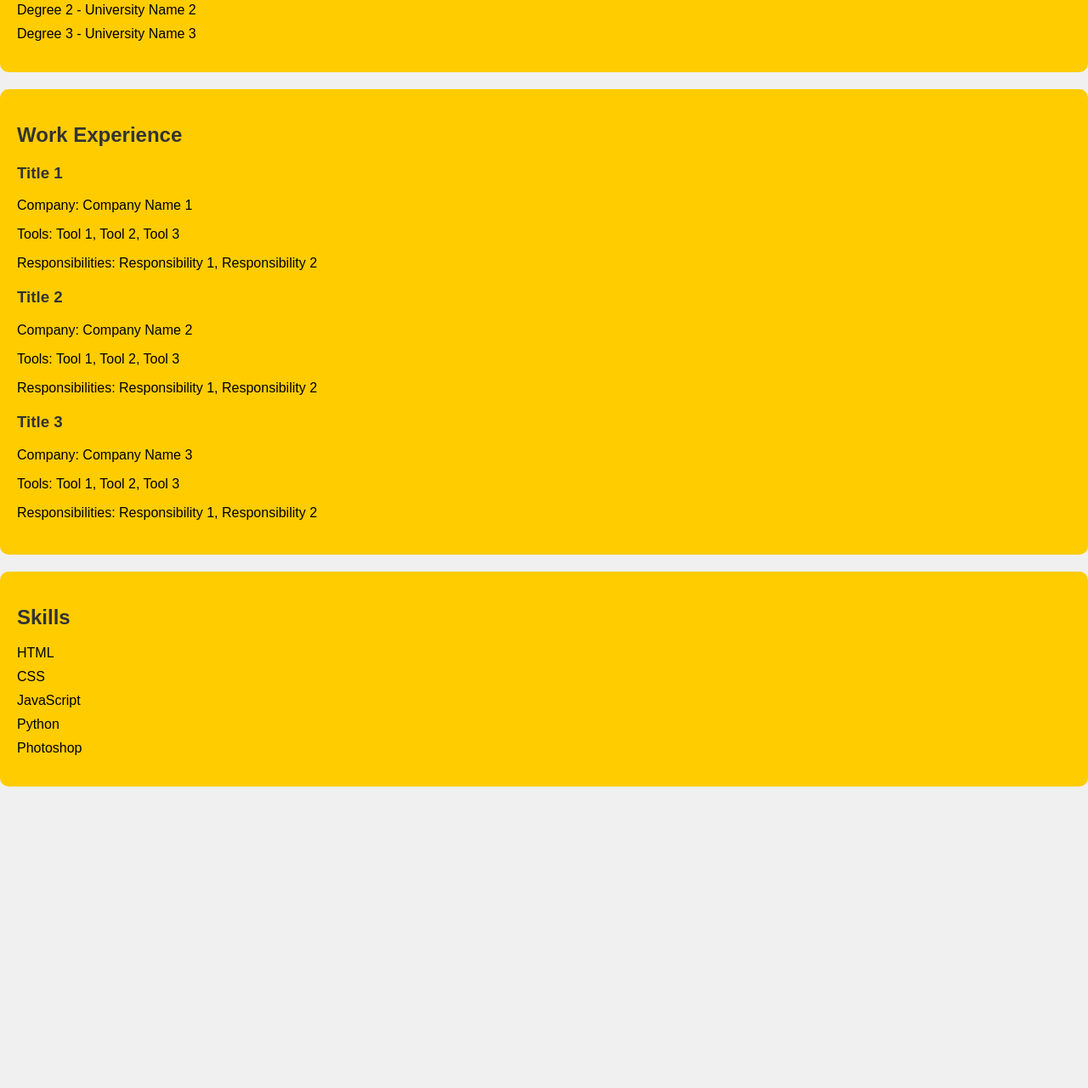
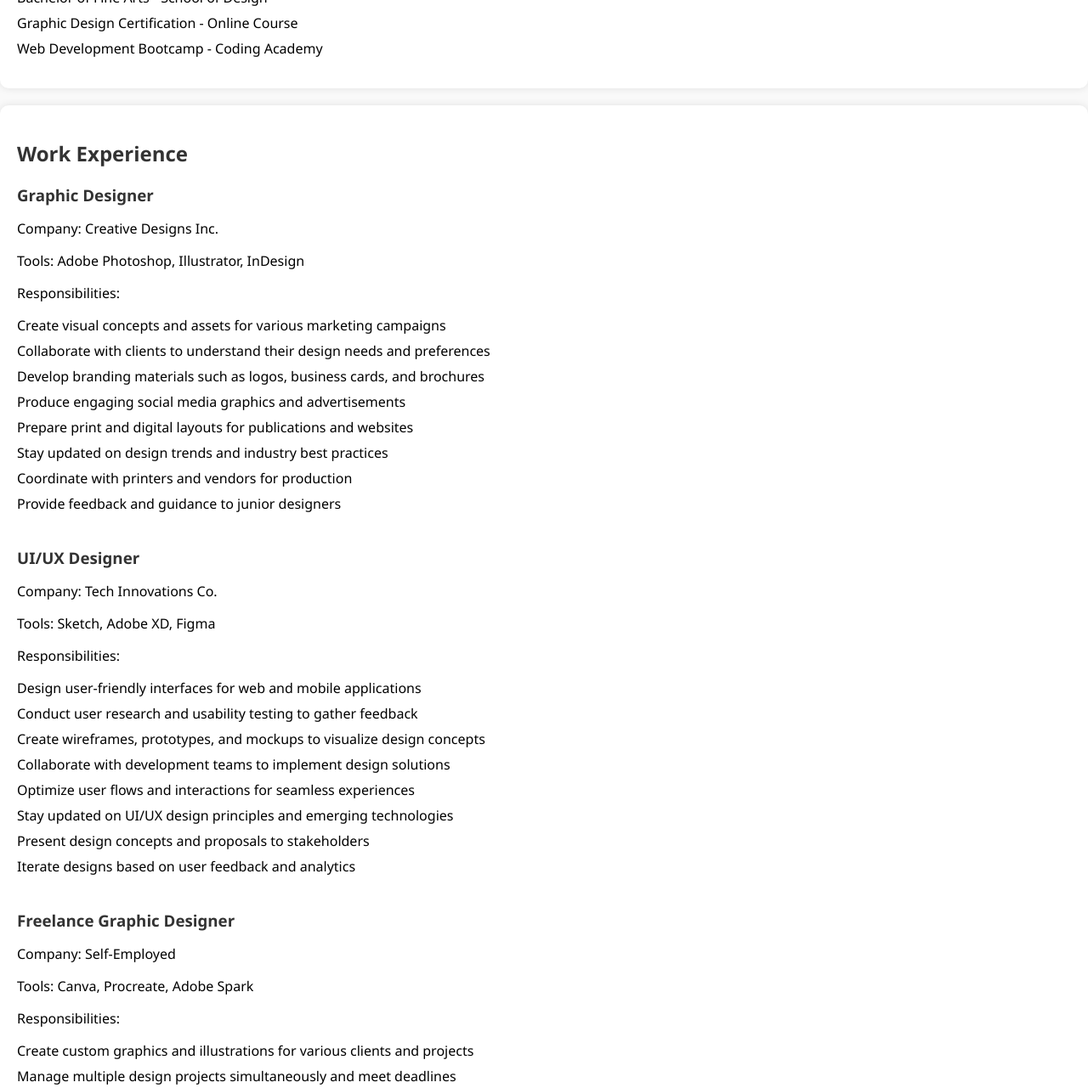
Before and after one commit to Datasciencewebdevelopmentcoder/portfilio, a plain HTML site: page index.html in a window 1280 px wide. Shown: the part 253-1534 px from the top of the page at 85% size. Before the commit the page ends 1199 px from the top, so only its background shows below. Drawn offline with Linux system fonts and the light colour scheme.

Commit message:
modify code

```diff
--- a/index.html
+++ b/index.html
@@ -15,42 +15,75 @@
   <section class="education">
     <h2>Education</h2>
     <ul>
-      <li>Degree 1 - University Name 1</li>
-      <li>Degree 2 - University Name 2</li>
-      <li>Degree 3 - University Name 3</li>
+      <li>Bachelor of Fine Arts - School of Design</li>
+      <li>Graphic Design Certification - Online Course</li>
+      <li>Web Development Bootcamp - Coding Academy</li>
     </ul>
   </section>
 
   <section class="work">
     <h2>Work Experience</h2>
     <div class="job">
-      <h3>Title 1</h3>
-      <p>Company: Company Name 1</p>
-      <p>Tools: Tool 1, Tool 2, Tool 3</p>
-      <p>Responsibilities: Responsibility 1, Responsibility 2</p>
+      <h3>Graphic Designer</h3>
+      <p>Company: Creative Designs Inc.</p>
+      <p>Tools: Adobe Photoshop, Illustrator, InDesign</p>
+      <p>Responsibilities:</p>
+      <ul>
+        <li>Create visual concepts and assets for various marketing campaigns</li>
+        <li>Collaborate with clients to understand their design needs and preferences</li>
+        <li>Develop branding materials such as logos, business cards, and brochures</li>
+        <li>Produce engaging social media graphics and advertisements</li>
+        <li>Prepare print and digital layouts for publications and websites</li>
+        <li>Stay updated on design trends and industry best practices</li>
+        <li>Coordinate with printers and vendors for production</li>
+        <li>Provide feedback and guidance to junior designers</li>
+      </ul>
     </div>
     <div class="job">
-      <h3>Title 2</h3>
-      <p>Company: Company Name 2</p>
-      <p>Tools: Tool 1, Tool 2, Tool 3</p>
-      <p>Responsibilities: Responsibility 1, Responsibility 2</p>
+      <h3>UI/UX Designer</h3>
+      <p>Company: Tech Innovations Co.</p>
+      <p>Tools: Sketch, Adobe XD, Figma</p>
+      <p>Responsibilities:</p>
+      <ul>
+        <li>Design user-friendly interfaces for web and mobile applications</li>
+        <li>Conduct user research and usability testing to gather feedback</li>
+        <li>Create wireframes, prototypes, and mockups to visualize design concepts</li>
+        <li>Collaborate with development teams to implement design solutions</li>
+        <li>Optimize user flows and interactions for seamless experiences</li>
+        <li>Stay updated on UI/UX design principles and emerging technologies</li>
+        <li>Present design concepts and proposals to stakeholders</li>
+        <li>Iterate designs based on user feedback and analytics</li>
+      </ul>
     </div>
     <div class="job">
-      <h3>Title 3</h3>
-      <p>Company: Company Name 3</p>
-      <p>Tools: Tool 1, Tool 2, Tool 3</p>
-      <p>Responsibilities: Responsibility 1, Responsibility 2</p>
+      <h3>Freelance Graphic Designer</h3>
+      <p>Company: Self-Employed</p>
+      <p>Tools: Canva, Procreate, Adobe Spark</p>
+      <p>Responsibilities:</p>
+      <ul>
+        <li>Create custom graphics and illustrations for various clients and projects</li>
+        <li>Manage multiple design projects simultaneously and meet deadlines</li>
+        <li>Communicate with clients to understand their vision and requirements</li>
+        <li>Develop branding assets including logos, color schemes, and style guides</li>
+        <li>Design marketing materials such as social media posts, flyers, and banners</li>
+        <li>Provide design consulting and recommendations to clients</li>
+        <li>Promote services through online platforms and social media channels</li>
+        <li>Handle invoicing, contracts, and client relations</li>
+      </ul>
     </div>
   </section>
 
   <section class="skills">
     <h2>Skills</h2>
     <ul>
-      <li>HTML</li>
-      <li>CSS</li>
-      <li>JavaScript</li>
-      <li>Python</li>
-      <li>Photoshop</li>
+      <li>Graphic Design</li>
+      <li>UI/UX Design</li>
+      <li>Web Design</li>
+      <li>Typography</li>
+      <li>Adobe Creative Suite</li>
+      <li>Prototyping Tools</li>
+      <li>Project Management</li>
+      <li>Communication</li>
     </ul>
   </section>
 
--- a/styles.css
+++ b/styles.css
@@ -1,6 +1,6 @@
 body {
-    font-family: Arial, sans-serif;
-    background-color: #f0f0f0;
+  font-family: 'Segoe UI', Tahoma, Geneva, Verdana, sans-serif;
+  background-color: #f9f9f9;
   margin: 0;
   padding: 0;
 }
@@ -13,14 +13,15 @@ body {
 }
 
 section {
-    padding: 50px;
+  padding: 30px;
   margin: 20px 0;
 }
 
 .education, .work, .skills {
-    background-color: #ffcc00;
+  background-color: #fff;
   border-radius: 10px;
   padding: 20px;
+  box-shadow: 0px 0px 10px rgba(0, 0, 0, 0.1);
 }
 
 h2 {
@@ -33,17 +34,25 @@ body {
 }
 
 li {
-    margin-bottom: 10px;
+  margin-bottom: 8px;
 }
 
 .job {
-    margin-bottom: 20px;
+  margin-bottom: 40px;
 }
 
 h3 {
   color: #333;
+  margin-bottom: 5px;
 }
 
 .comic-font {
   font-family: 'Comic Sans MS', cursive;
 }
+
+/* Responsive styles */
+@media screen and (max-width: 600px) {
+  section {
+    padding: 20px;
+  }
+}
```
Lines whose indentation alone changed are shown as unchanged.
